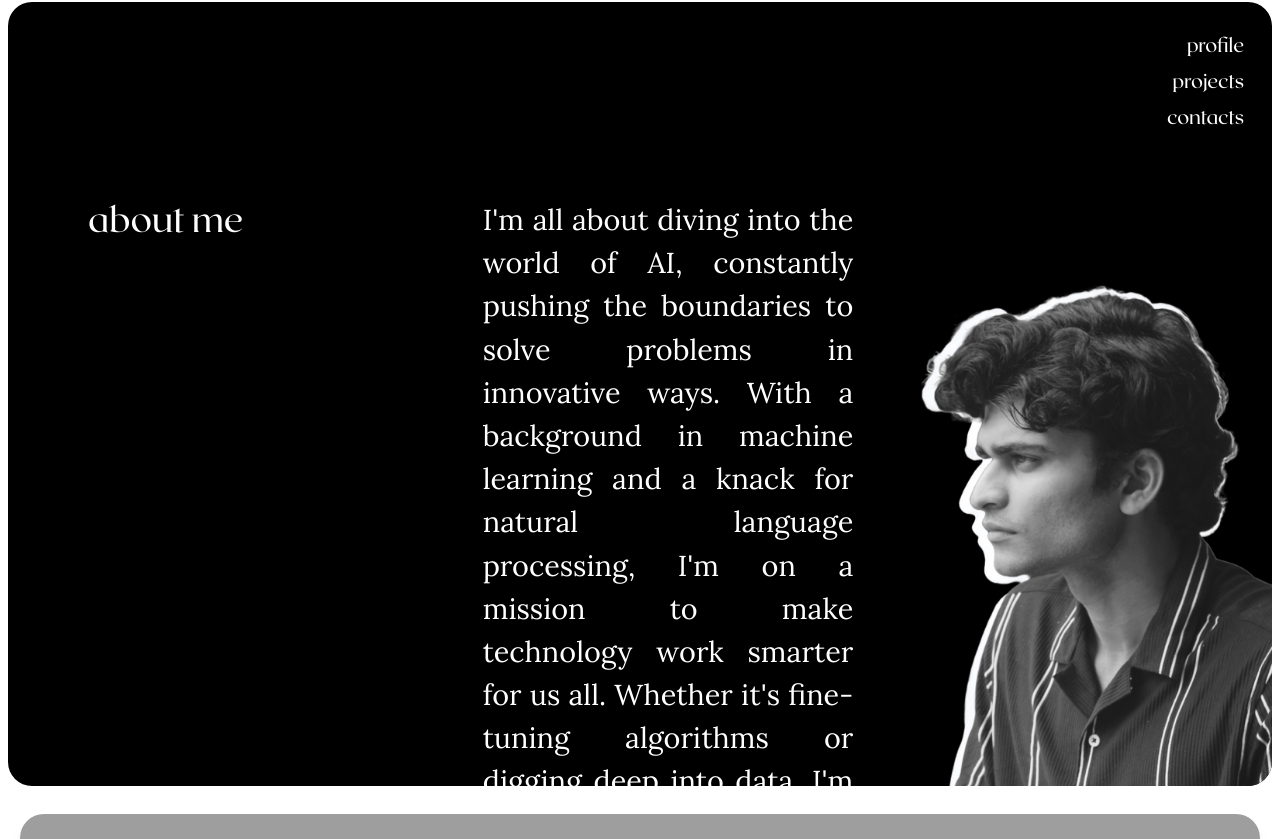
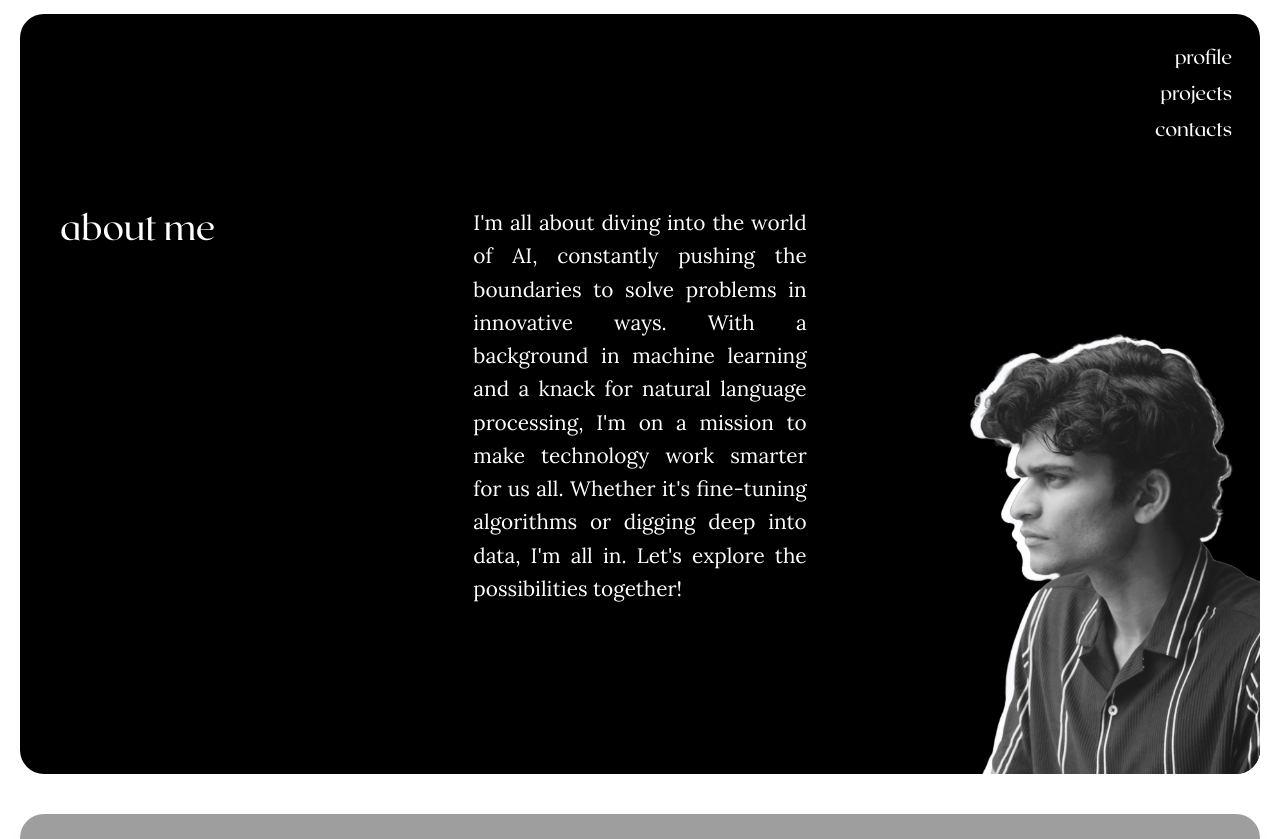
Before and after one commit to dineshram0212/portfoliov2, a React (Vite) app: page / in a window 1280 px wide. Shown: the part 806-1645 px from the top of the page. Built offline with nearby package versions, Linux system fonts and the light colour scheme; grey boxes are pictures that could not be loaded.

Commit message:
Update About.jsx

```diff
--- a/src/components/About.jsx
+++ b/src/components/About.jsx
@@ -5,9 +5,10 @@ const About = () => {
   return (
     <div
       id="about"
-      className="flex justify-center items-center w-screen h-screen bg-white text-white font-roxborough overflow-hidden p-2"
+      className="flex justify-center items-center w-screen h-screen bg-white text-white font-roxborough overflow-hidden p-5"
     >
       <div className="flex flex-col items-center justify-center bg-black max-w-[1880px] max-h-[950px] w-full h-full rounded-3xl">
+        {/* Navigation Links */}
         <div className="flex justify-end w-full h-[20%] p-4 lg:p-7">
           <div className="flex flex-col gap-2 h-max w-max text-right text-lg lg:text-xl">
             <a className="hover:italic transition-all" href="#profile">
@@ -22,12 +23,21 @@ const About = () => {
           </div>
         </div>
 
-        <div className="flex  w-full h-[80%] lg:h-[90%] justify-center overflow-hidden rounded-3xl">
-          <div className="flex flex-col lg:flex-row w-full h-full justify-start pt-6 lg:pt-10 pl-6 lg:pl-20">
-            <div className="text-2xl md:text-3xl lg:text-4xl w-full lg:w-1/3 mb-4 lg:mb-0">
+        {/* Main Content */}
+        <div className="flex w-full h-[80%] lg:h-[90%] justify-center overflow-hidden rounded-3xl">
+          <div className="flex flex-col lg:flex-row w-full h-full justify-start gap-6 lg:gap-0">
+            {/* About Me Title */}
+            <div className="text-2xl md:text-3xl lg:text-4xl w-full lg:w-1/3 mb-4 lg:mb-0  p-5 lg:p-10">
               about me
             </div>
-            <div className="text-justify lg:w-1/3 pr-6 font-lora" style={{ fontSize: 'clamp(1rem, 1vw + 1rem, 2rem)' }}
+
+            {/* Description */}
+            <div
+              className="text-justify lg:w-1/3 pr-4 md:pr-6 font-lora p-4 sm:p-6 md:p-8 lg:p-10"
+              style={{
+                fontSize: "clamp(1rem, 1vw + 0.5rem, 1.5rem)",
+                lineHeight: "1.6",
+              }}
             >
               I'm all about diving into the world of AI, constantly pushing the
               boundaries to solve problems in innovative ways. With a background
@@ -36,9 +46,15 @@ const About = () => {
               Whether it's fine-tuning algorithms or digging deep into data, I'm
               all in. Let's explore the possibilities together!
             </div>
-            <div className="flex relative lg:w-1/3 overflow-hidden w-full h-full">
-              <div className="flex absolute w-full h-full justify-end lg:-bottom-20 -bottom-2 right-0">
-                <img className="max-w-full max-h-full justify-stretch" src={aboutimg} alt="About Image" />
+
+            {/* Image Section */}
+            <div className="flex relative lg:w-1/3 w-full h-full overflow-hidden">
+              <div className="flex absolute w-[80%] h-[80%] justify-end lg:-bottom-10 -bottom-2 right-0">
+                <img
+                  className="max-w-full max-h-full object-cover rounded-lg"
+                  src={aboutimg}
+                  alt="About Me"
+                />
               </div>
             </div>
           </div>
```
